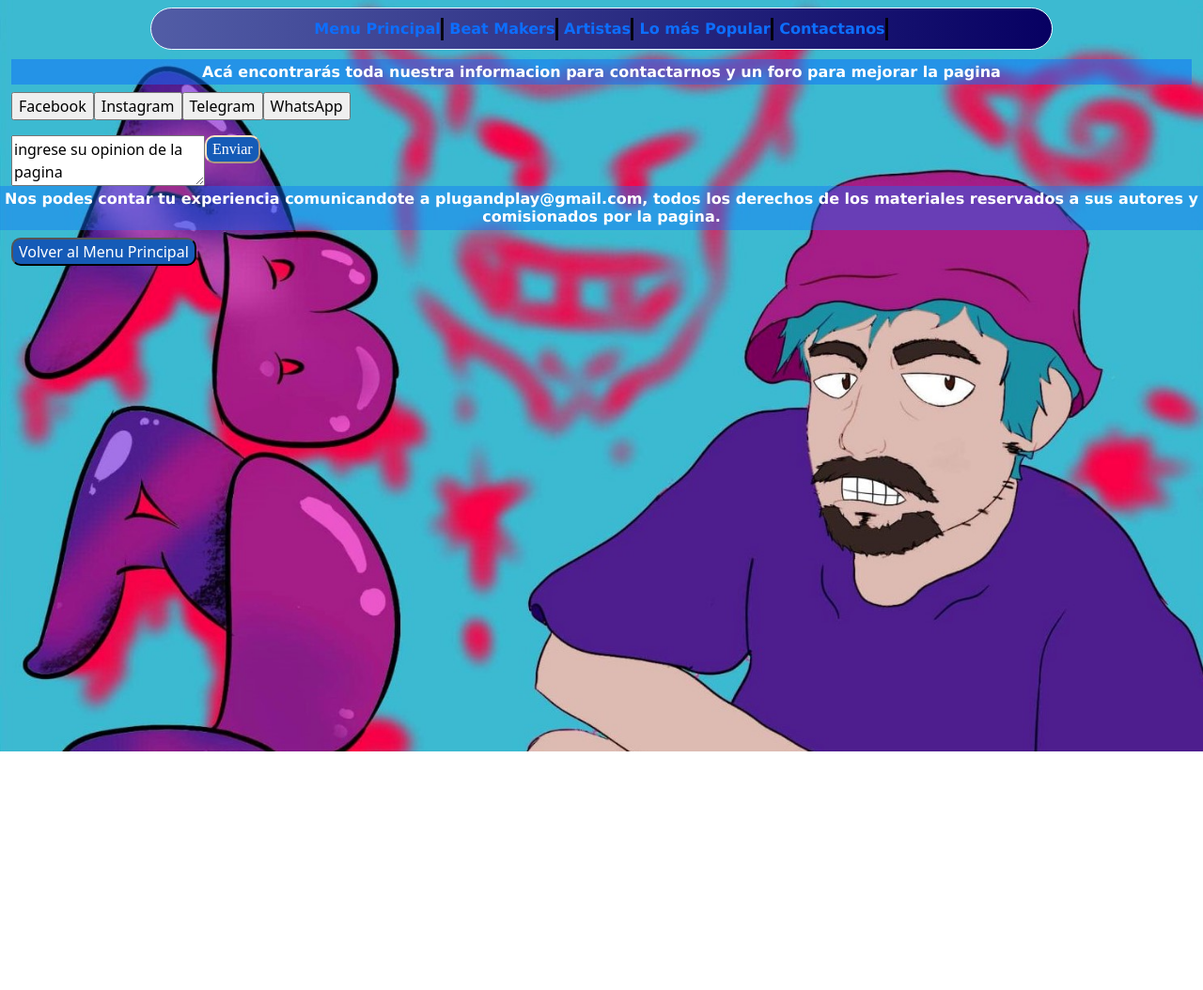
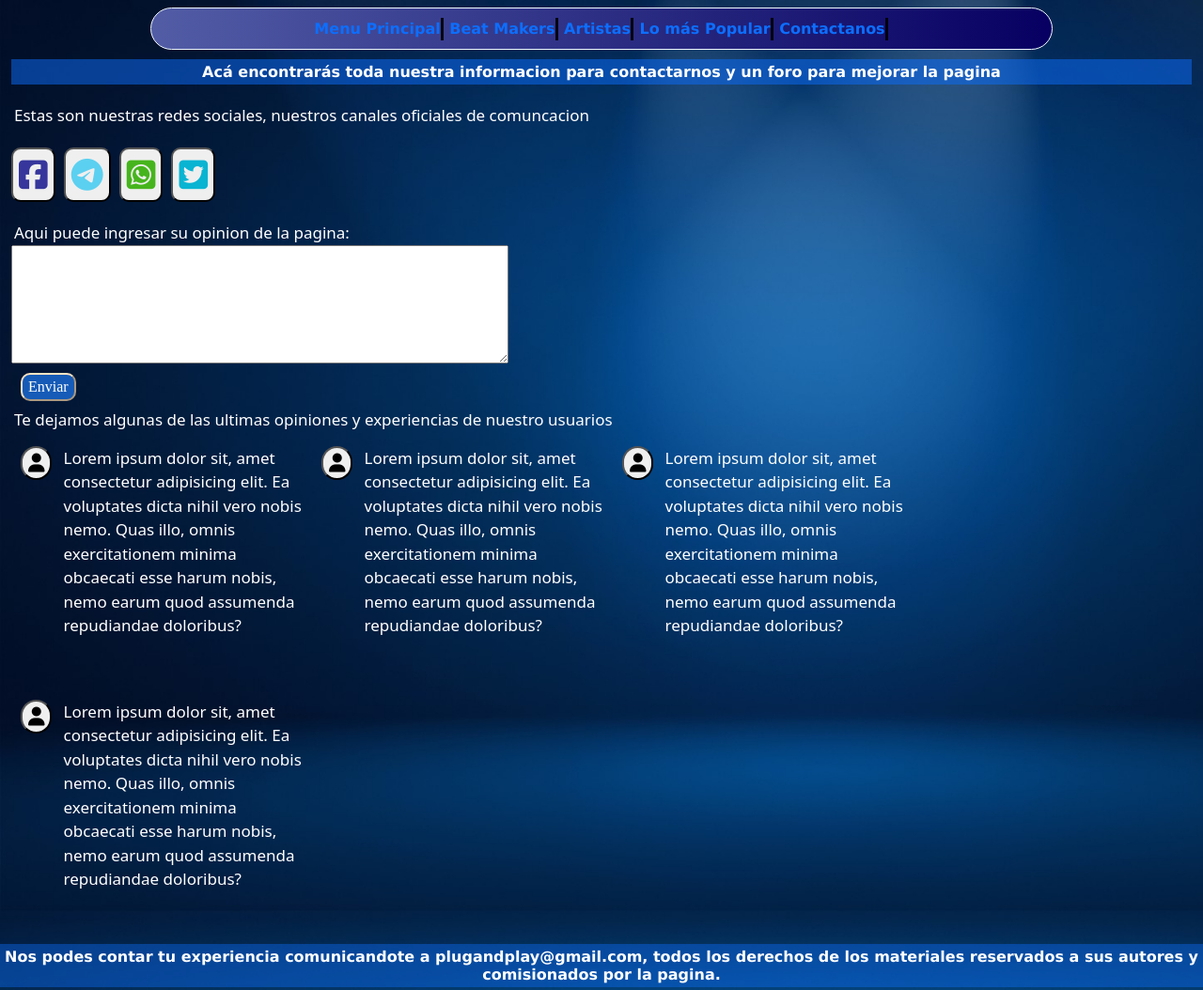
Before and after one commit to jose-ignacio-meza/ProyectoConSASS, a plain HTML site: page Pages/contacto.html in a window 1280 px wide. Shown: the top 1054 px of the page at 94% size. Before the commit the page ends 800 px from the top, so only its background shows below. Drawn offline with nearby package versions, Linux system fonts and the light colour scheme.

Commit message:
modifique la pagina contactos

```diff
--- a/Pages/contacto.html
+++ b/Pages/contacto.html
@@ -6,6 +6,7 @@
     <title>Contacto</title>
     <link href="https://cdn.jsdelivr.net/npm/bootstrap@5.1.3/dist/css/bootstrap.min.css" rel="stylesheet" integrity="sha384-1BmE4kWBq78iYhFldvKuhfTAU6auU8tT94WrHftjDbrCEXSU1oBoqyl2QvZ6jIW3" crossorigin="anonymous">
     <link rel="stylesheet" href="../assets/css/style.css">
+    <script src="https://kit.fontawesome.com/514b43fb79.js" crossorigin="anonymous"></script>
 </head>
 
 <body class="container-fluid fondoIndex">
@@ -24,15 +25,51 @@
     <h1 class="titulo lead text-primary text-white bg-primary p-1" style="--bs-bg-opacity: .5;">Acá encontrarás toda nuestra informacion para contactarnos y un foro para mejorar la pagina</h1>
 
     <!--Aca empieza el contenido de esta pagina-->
-    <form class="row">
-        <ol class="d-flex">
-            <li col-xs-4><input type="button" value="Facebook" name="Facebook"></li>
-            <li col-xs-4><input type="button" value="Instagram" name="instagram"></li>
-            <li col-xs-4><input type="button" value="Telegram" name="telegram"></li>
-            <li col-xs-4><input type="button" value="WhatsApp" name="whatsapp"></li>
-        </ol>
-        <div class="row"> <li col-xs-4 class="d-flex"><textarea type="text">ingrese su opinion de la pagina</textarea> <input type="button" value="Enviar" class="botonEnviar"></li> </div>
-    </form>
+    <div class="row">
+        <div class="icono">
+            <h4 class="tituloSecundario">Estas son nuestras redes sociales, nuestros canales oficiales de comuncacion</h4>
+            <button href="#" class="icono icono__face"><i class="fa-brands fa-facebook-square"> </i></button>
+            <button class="icono icono__telegram"><i class="fa-brands fa-telegram"> </i></button>
+            <button class="icono icono__whatsapp"><i class="fa-brands fa-whatsapp-square"></i></button>
+            <button class="icono icono__twitter"><i class="fa-brands fa-twitter-square"></i></button>
+        </div>
+        <div>
+            <label class="tituloSecundario">Aqui puede ingresar su opinion de la pagina:</label>
+            <div>
+                <li col-xs-4 class="d-flex"> <textarea type="text" rows="5" cols="55"></textarea>
+            </div>
+            <input type="button" value="Enviar" class="botonEnviar">
+        </div>
+    </div>
+    <div class="row">
+        <h4 class="tituloSecundario">Te dejamos algunas de las ultimas opiniones y experiencias de nuestro usuarios</h4>
+        <div class="opiniones">
+            <div class="tarjeta3">
+                <div>
+                    <button class="tarjeta3__icono"><i class="fa-solid fa-user"></i></button>
+                </div>
+                <p class="tituloSecundario">Lorem ipsum dolor sit, amet consectetur adipisicing elit. Ea voluptates dicta nihil vero nobis nemo. Quas illo, omnis exercitationem minima obcaecati esse harum nobis, nemo earum quod assumenda repudiandae doloribus?</p>
+                </div>
+            <div class="tarjeta3">
+                <div>
+                    <button class="tarjeta3__icono"><i class="fa-solid fa-user"></i></button>
+                </div>
+                <p class="tituloSecundario">Lorem ipsum dolor sit, amet consectetur adipisicing elit. Ea voluptates dicta nihil vero nobis nemo. Quas illo, omnis exercitationem minima obcaecati esse harum nobis, nemo earum quod assumenda repudiandae doloribus?</p>
+            </div>
+            <div class="tarjeta3">
+                <div>
+                    <button class="tarjeta3__icono"><i class="fa-solid fa-user"></i></button>
+                </div>
+                <p class="tituloSecundario">Lorem ipsum dolor sit, amet consectetur adipisicing elit. Ea voluptates dicta nihil vero nobis nemo. Quas illo, omnis exercitationem minima obcaecati esse harum nobis, nemo earum quod assumenda repudiandae doloribus?</p>
+            </div>
+            <div class="tarjeta3">
+                <div>
+                    <button class="tarjeta3__icono"><i class="fa-solid fa-user"></i></button>
+                </div>
+                <p class="tituloSecundario">Lorem ipsum dolor sit, amet consectetur adipisicing elit. Ea voluptates dicta nihil vero nobis nemo. Quas illo, omnis exercitationem minima obcaecati esse harum nobis, nemo earum quod assumenda repudiandae doloribus?</p>
+            </div>
+        </div>
+    </div>
 
     <!--footer y fin de la pagina-->
     <footer class="row">
--- a/assets/scss/_botones.scss
+++ b/assets/scss/_botones.scss
@@ -10,4 +10,5 @@
   botonEnviar:hover{
       background-color: white;
   }
+  margin:10px;
 }
--- a/assets/scss/_configuraciones.scss
+++ b/assets/scss/_configuraciones.scss
@@ -6,6 +6,7 @@
 a{
     outline: none;
     text-decoration: none;
+    list-style: none;
 }
 
 a:visited {
@@ -17,6 +18,7 @@ a:hover {
     width: auto;
     border-bottom: 1px solid;
     background:$colorHover;
+    list-style: none;
 }
 
 h3{
@@ -29,3 +31,6 @@ ol , li{
 p{
     display:flex;
 }
+textarea{
+    box-sizing: border-box;
+}
--- a/assets/scss/_fondoDePantalla.scss
+++ b/assets/scss/_fondoDePantalla.scss
@@ -1,5 +1,10 @@
 .fondoIndex{
-    background-image:url(../img/abstract_shape_with_halftone_background.jpg) ;
+    background-image: url(../img/abstract-luxury-gradient-blue-background-smooth-dark-blue-with-black-vignette-studio-banner.jpg);
     background-size:cover;
     background-position:initial;
 }
+.fondoIndex1{
+    background-image: url(../img/Mejora-tus-producciones-musicales-master-produccion.jpg);
+    background-size:cover;
+    background-position:initial;
+}
--- /dev/null
+++ b/assets/scss/_iconos.scss
@@ -0,0 +1,21 @@
+.icono{
+    font-size: 35px;
+    margin-bottom: 10px;
+    margin-top: 15px;
+    border-radius: 10px;
+    width: auto;
+    height: auto;
+    .icono__face{
+        color: rgb(54, 54, 156);
+    }
+    .icono__whatsapp{
+        color: rgb(70, 181, 29);
+    }
+    .icono__telegram{
+        color: rgb(92, 208, 240);
+    }
+    .icono__twitter{
+        color: rgb(9, 180, 210);
+    }
+
+}
--- /dev/null
+++ b/assets/scss/_opiniones.scss
@@ -0,0 +1,4 @@
+.opiniones{
+    display: flex;
+    flex-wrap: wrap;
+}
--- a/assets/scss/_tarjetas.scss
+++ b/assets/scss/_tarjetas.scss
@@ -18,8 +18,23 @@
         padding: 2px;
     }
 }
-.tarjeta2{
+
+.tarjeta3{
     display: flex;
     margin: 10px;
-    @include tarjetaPropiedades();
+    border: 5px;
+    @include tarjetaPropiedades(250px,300px,rgb(255, 255, 255),rgba(255, 0, 0, 0));
+    .tarjeta__texto{
+        margin-left:5px;
+    }
+    p{
+        box-sizing:border-box;
+        padding-left: 10px ;
+    }
+    .tarjeta3__icono{
+        font-size: 20px;
+        border-radius: 55px;
+        padding-right: 5px ;
+        color: rgb(0, 0, 0);
+    }
 }
--- a/assets/scss/style.scss
+++ b/assets/scss/style.scss
@@ -7,4 +7,6 @@
 @import"animaciones";
 @import"mixin";
 @import"botones";
-@import "tarjetas";
+@import"tarjetas";
+@import"iconos";
+@import"opiniones";
```
Also changed, not shown: index.html (+13 -3 lines), assets/css/style.css, assets/img/elegant-smoke-wallpaper-background-dark-design.jpg (added), 1 other file.
